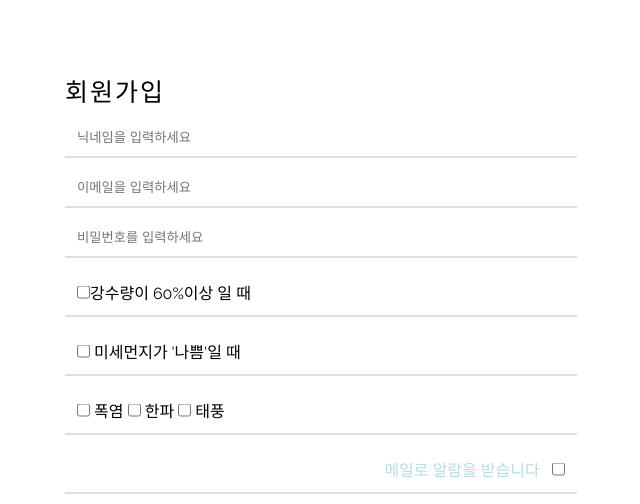
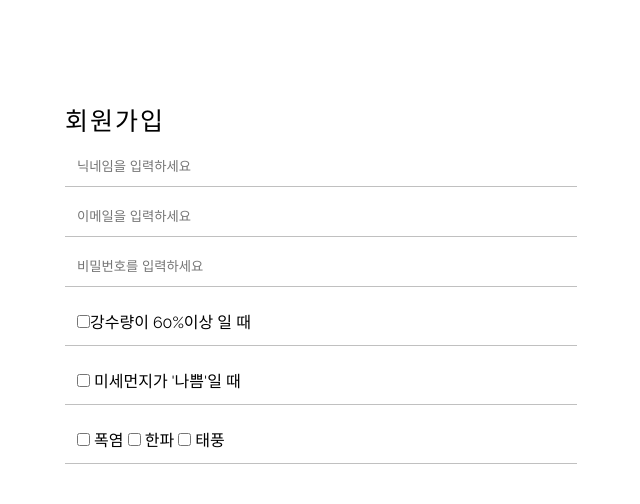
Before and after one commit to choiminjeong/TodayWeather, a Flask app: page /signup in a window 1280 px wide. Shown: the top 504 px of the page, without its empty margins (639-1279 px from the left). Run offline with Flask 2, Linux system fonts and the light colour scheme; a map, chart or similar area stays blank; some libraries are stand-ins or nearby versions.

Commit message:
Update signup.html

```diff
--- a/templates/signup.html
+++ b/templates/signup.html
@@ -118,7 +118,7 @@
             let heat_give = $("input:checkbox[name='heat']").is(":checked")
             let cold_give = $("input:checkbox[name='cold']").is(":checked")
             let wind_give = $("input:checkbox[name='wind']").is(":checked")
-            let email_give = $("input:checkbox[name='email']").is(":checked")
+
             let address_give = $('#input-q1').val()
 
             $.ajax({
@@ -126,7 +126,7 @@
                 url: "/api/signup",
                 data: {
                     id_give: $('.userid').val(), pw_give: $('.userpw').val(), nickname_give: $('.usernick').val(),
-                    rain_give, mise_give, heat_give, cold_give, wind_give, email_give, address_give
+                    rain_give, mise_give, heat_give, cold_give, wind_give, address_give
                 },
                 success: function (response) {
                     if (response['result'] == 'success') {
@@ -174,10 +174,7 @@
                     <label for='cold'><input type="checkbox" name="cold" value="cold" class="cold" /> 한파</label>
                     <label for='wind'><input type="checkbox" name="wind" value="wind" class="wind" /> 태풍</label>
                 </div>
-                <div class="group control mail">
 
-                    메일로 알람을 받습니다&nbsp;&nbsp;&nbsp;<input type="checkbox" name="email" value="email" class="email" />
-                </div>
 
                 <div id="map" style="width:600px;height:200px;"></div>
 
```
